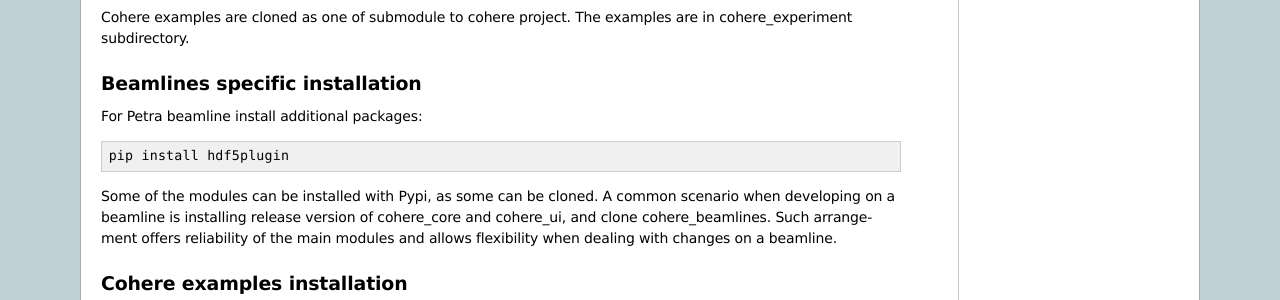
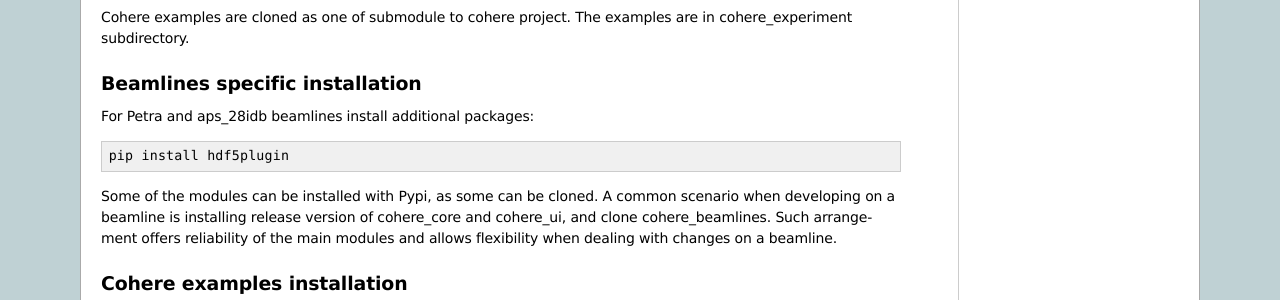
Before and after one commit to AdvancedPhotonSource/cohere, a Sphinx documentation site: the page built from docs/source/installation.rst, in a window 1280 px wide. Shown: the part 1726-2026 px from the top of the page. Built offline with Sphinx 7.4.7, drawn with Linux system fonts in a browser that asks for light colours.

Commit message:
sync with ui and beamlines

```diff
--- a/docs/source/installation.rst
+++ b/docs/source/installation.rst
@@ -89,7 +89,7 @@ Cohere examples are cloned as one of submodule to cohere project. The examples a
 
 Beamlines specific installation
 ===============================
-For Petra beamline install additional packages::
+For Petra and aps_28idb beamlines install additional packages::
 
     pip install hdf5plugin
 
```
